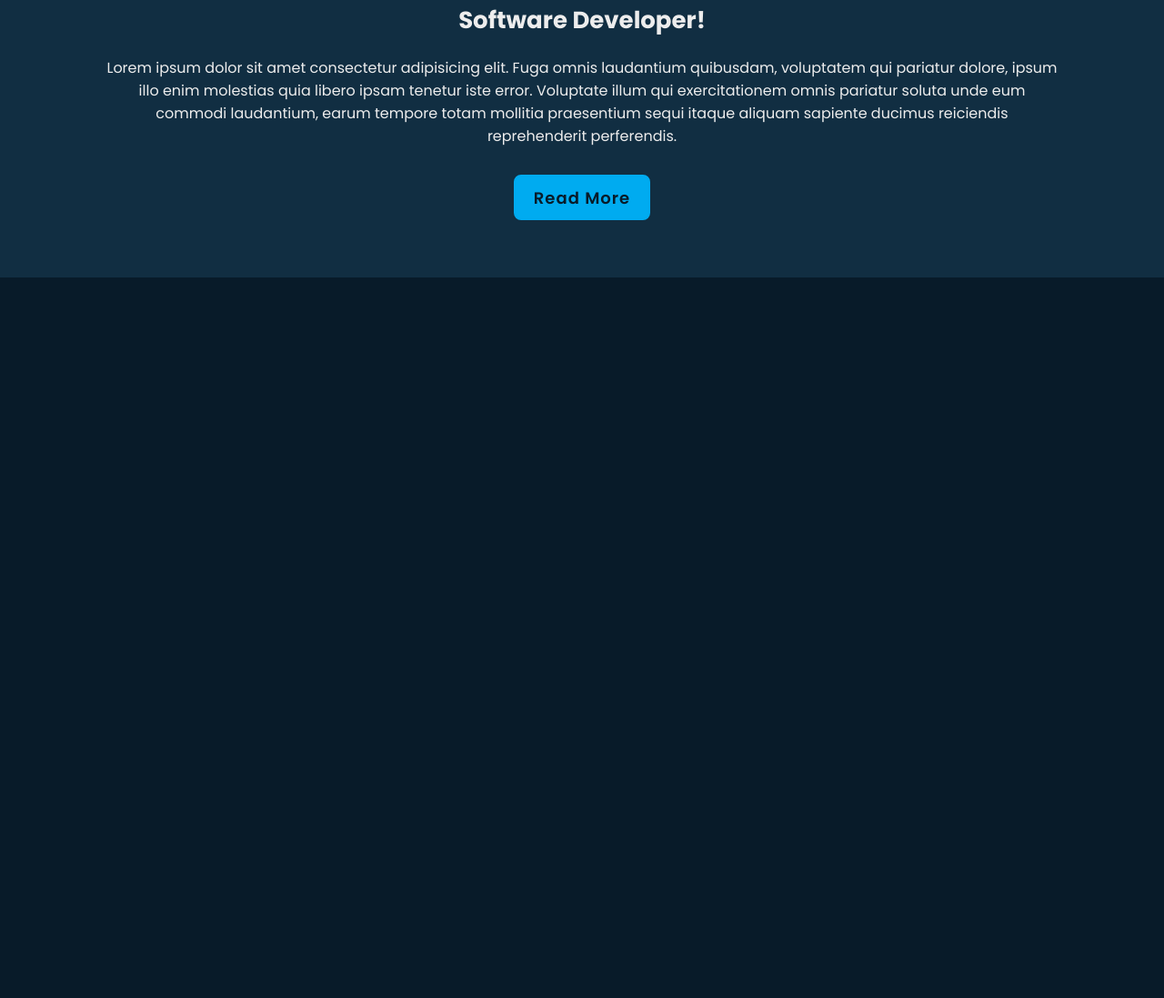
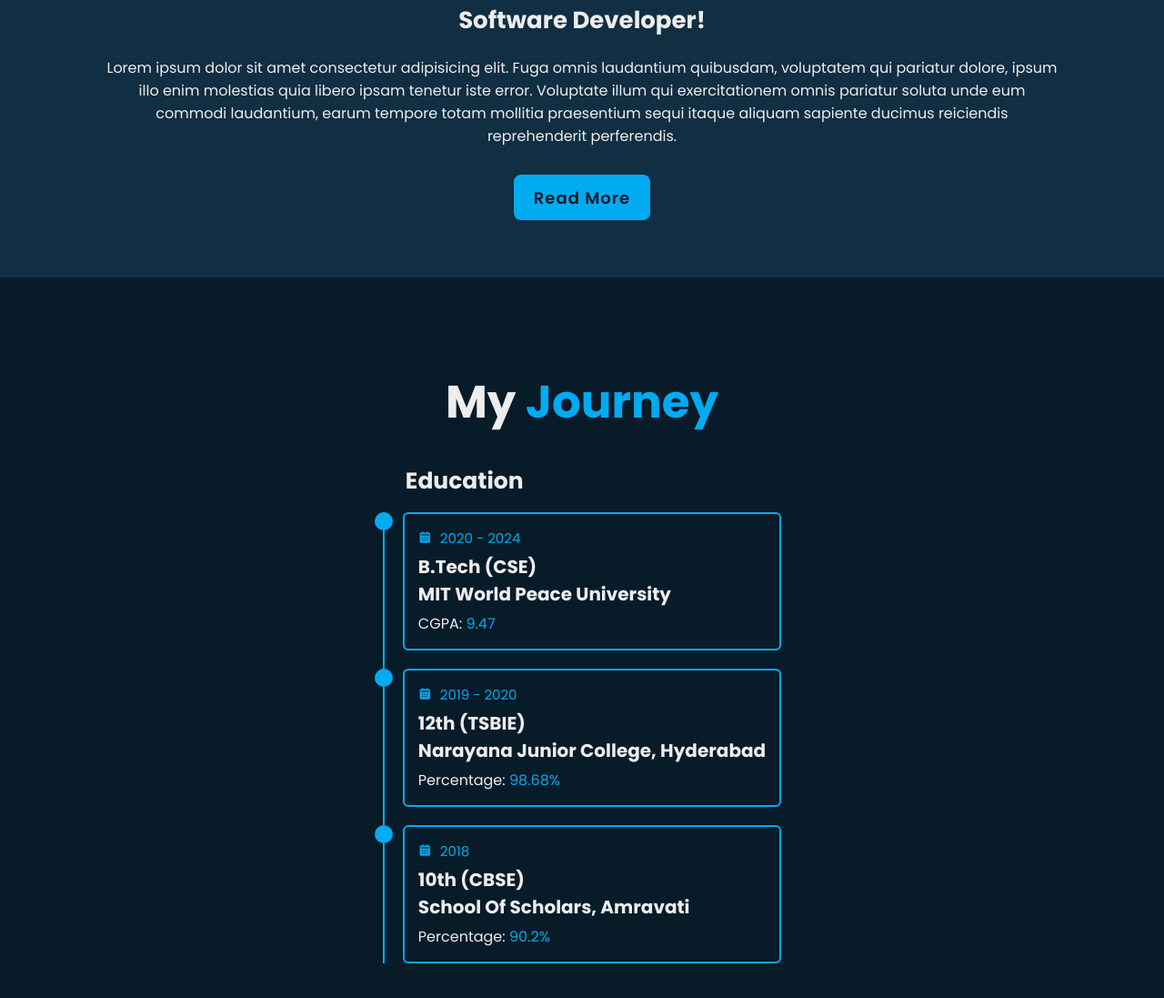
Before and after one commit to sumeetbp/Portfolio, a plain HTML site: page index.html in a window 1280 px wide. Shown: the part 1295-2392 px from the top of the page at 91% size. Before the commit the page ends 1600 px from the top, so only its background shows below. Drawn offline with nearby package versions, Linux system fonts and the light colour scheme.

Commit message:
completion of education page with styling

```diff
--- a/index.html
+++ b/index.html
@@ -75,5 +75,42 @@
         </div>
       </div>
     </section>
+
+    <section class="education" id="education">
+        <h2 class="heading">My <span>Journey</span></h2>
+        <div class="education-row">
+            <div class="education-column">
+                <h3 class="title">Education</h3>
+                <div class="education-box">
+                    <div class="education-content">
+                        <div class="content">
+                            <div class="year"><i class='bx bxs-calendar' ></i> 2020 - 2024</div>
+                            <h3>B.Tech (CSE)</h3>
+                            <h3>MIT World Peace University</h3>
+                            <p>CGPA: <span>9.47</span></p>
+                        </div>
+                    </div>
+
+                    <div class="education-content">
+                        <div class="content">
+                            <div class="year"><i class='bx bxs-calendar' ></i> 2019 - 2020</div>
+                            <h3>12th (TSBIE)</h3>
+                            <h3>Narayana Junior College, Hyderabad</h3>
+                            <p>Percentage: <span>98.68%</span></p>
+                        </div>
+                    </div>
+
+                    <div class="education-content">
+                        <div class="content">
+                            <div class="year"><i class='bx bxs-calendar' ></i> 2018</div>
+                            <h3>10th (CBSE)</h3>
+                            <h3>School Of Scholars, Amravati</h3>
+                            <p>Percentage: <span>90.2%</span></p>
+                        </div>
+                    </div>
+                </div>
+            </div>
+        </div>
+    </section>
   </body>
 </html>
--- a/styles.css
+++ b/styles.css
@@ -1,4 +1,4 @@
-@import url('https://fonts.googleapis.com/css2?family=Poppins:wght@300;400;500;600;700;800;900&display=swap');
+@import url("https://fonts.googleapis.com/css2?family=Poppins:wght@300;400;500;600;700;800;900&display=swap");
 
 * {
   margin: 0;
@@ -8,7 +8,7 @@
   border: none;
   outline: none;
   scroll-behavior: smooth;
-    font-family: 'Poppins', sans-serif;
+  font-family: "Poppins", sans-serif;
 }
 
 :root {
@@ -52,7 +52,7 @@ body {
   color: var(--text-color);
   font-weight: 500;
   margin-left: 3.5rem;
-    transition: .3s;
+  transition: 0.3s;
 }
 
 .navbar a:hover,
@@ -76,7 +76,7 @@ section {
   display: flex;
   align-items: center;
   padding: 0 9%;
-    background: url('/images/home.png') no-repeat;
+  background: url("/images/home.png") no-repeat;
   background-size: cover;
   background-position: center;
 }
@@ -100,7 +100,7 @@ section {
   font-size: 3.2rem;
   font-weight: 700;
   color: transparent;
-    -webkit-text-stroke: .7px var(--main_color);
+  -webkit-text-stroke: 0.7px var(--main_color);
 }
 
 .home-content p {
@@ -124,15 +124,15 @@ section {
   background: var(--main_color);
   width: 15rem;
   height: 100%;
-    border: .2rem solid var(--main_color);
-    border-radius: .8rem;
+  border: 0.2rem solid var(--main_color);
+  border-radius: 0.8rem;
   font-size: 1.8rem;
   font-weight: 600;
-    letter-spacing: .1rem;
+  letter-spacing: 0.1rem;
   color: var(--bg-color);
   z-index: 1;
   overflow: hidden;
-    transition: .5s;
+  transition: 0.5s;
 }
 
 .btn-box .btn:hover {
@@ -153,7 +153,7 @@ section {
 }
 
 .btn-box .btn::before {
-    content: '';
+  content: "";
   position: absolute;
   top: 0;
   left: 0;
@@ -161,7 +161,7 @@ section {
   height: 100%;
   background: var(--bg-color);
   z-index: -1;
-    transition: .5s;
+  transition: 0.5s;
 }
 
 .btn-box .btn:hover::before {
@@ -184,13 +184,13 @@ section {
   width: 40px;
   height: 40px;
   background: transparent;
-    border: .2rem solid var(--main_color);
+  border: 0.2rem solid var(--main_color);
   border-radius: 50%;
   font-size: 20px;
   color: var(--main_color);
   z-index: 1;
   overflow: hidden;
-    transition: .5s;
+  transition: 0.5s;
 }
 
 .home-sci a:hover {
@@ -198,7 +198,7 @@ section {
 }
 
 .home-sci a::before {
-    content: '';
+  content: "";
   position: absolute;
   top: 0;
   left: 0;
@@ -206,7 +206,7 @@ section {
   height: 100%;
   background: var(--main_color);
   z-index: -1;
-    transition: .5s;
+  transition: 0.5s;
 }
 
 .home-sci a:hover::before {
@@ -225,7 +225,7 @@ section {
 
 .home-imgHover:hover {
   background: var(--bg-color);
-    opacity: .8;
+  opacity: 0.8;
 }
 
 .about {
@@ -261,7 +261,7 @@ span {
 .about-img img {
   width: 90%;
   border-radius: 50%;
-    border: .2rem solid var(--main_color);
+  border: 0.2rem solid var(--main_color);
 }
 
 .about-img .circle-spin {
@@ -272,10 +272,10 @@ span {
   width: 100%;
   height: 100%;
   border-radius: 50%;
-    border-top: .2rem solid var(--second-bg-color);
-    border-bottom: .2rem solid var(--second-bg-color);
-    border-left: .2rem solid var(--main_color);
-    border-right: .2rem solid var(--main_color);
+  border-top: 0.2rem solid var(--second-bg-color);
+  border-bottom: 0.2rem solid var(--second-bg-color);
+  border-left: 0.2rem solid var(--main_color);
+  border-right: 0.2rem solid var(--main_color);
 }
 
 .about-content {
@@ -299,3 +299,92 @@ span {
 .btn-box.btns a::before {
   background: var(--second-bg-color);
 }
+
+.education {
+  display: flex;
+  justify-content: center;
+  align-items: center;
+  flex-direction: column;
+  min-height: auto;
+  padding-bottom: 5rem;
+}
+
+.education .education-row {
+  display: flex;
+  flex-wrap: wrap;
+  gap: 5rem;
+}
+
+.education-row.education-column {
+  flex: 1 1 40rem;
+}
+
+.education-column .title {
+  font-size: 2.5rem;
+  margin: 0 0 1.5rem 2.5rem;
+}
+
+.education-column .education-box {
+    border-left: .2rem solid var(--main_color);
+}
+
+.education-box .education-content {
+    position: relative;
+    padding-left: 2rem;
+}
+
+.education-box .education-content::before {
+    content: '';
+    position: absolute;
+    top: 0;
+    left: -1.1rem;
+    width: 2rem;
+    height: 2rem;
+    background: var(--main_color);
+    border-radius: 50%;
+}
+
+.education-content .content {
+    position: relative;
+    padding: 1.5rem;
+    border: .2rem solid var(--main_color);
+    border-radius: .6rem;
+    margin-bottom: 2rem;
+    overflow: hidden;
+}
+
+.education-content .content::before {
+    content: '';
+    position: absolute;
+    top: 0;
+    left: 0;
+    width: 0;
+    height: 100%;
+    background: var(--second-bg-color);
+    z-index: -1;
+    transition: .5s;
+}
+
+.education-content .content:hover::before {
+    width: 100%;
+
+}
+
+.education-content .content .year {
+    font-size: 1.5rem;
+    color: var(--main_color);
+    padding-bottom: .5rem;
+}
+
+.education-content .content .year i {
+    padding-right: .5rem;
+}
+
+.education-content .content h3 {
+    font-size: 2rem;
+}
+
+.education-content .content p {
+    font-size: 1.6rem;
+    padding-top: .5rem;
+}
```
Lines whose indentation alone changed are shown as unchanged.
